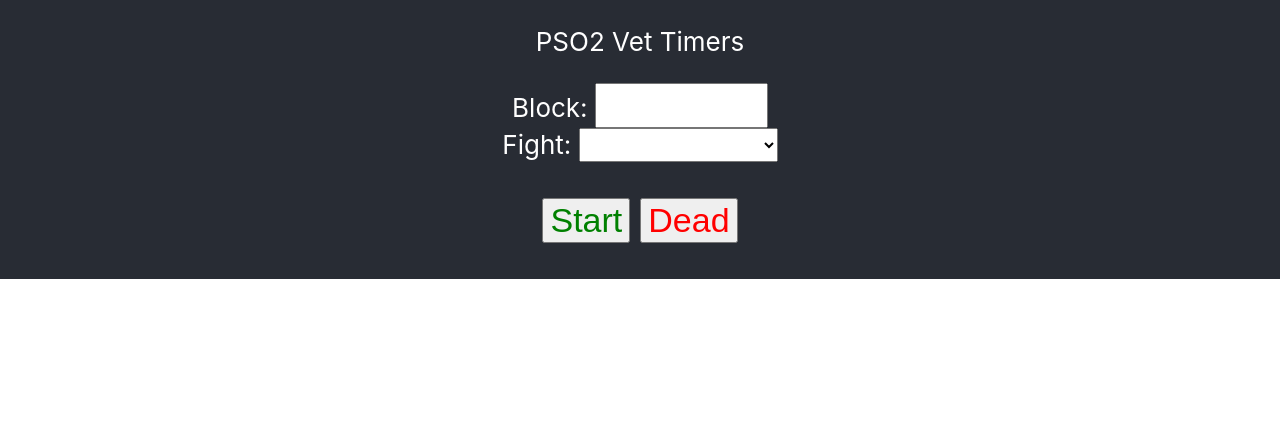
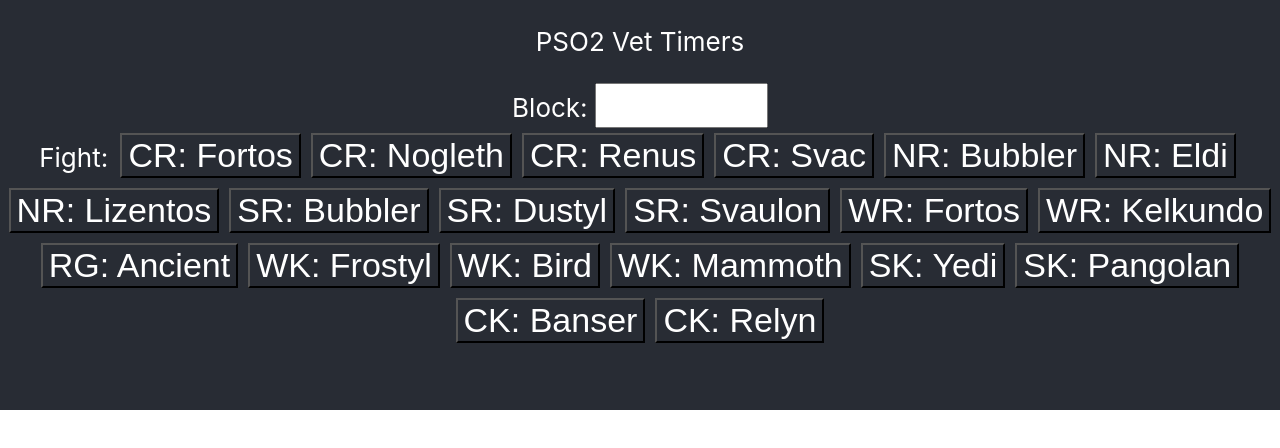
Before and after one commit to dylanboor/pso2timer, a React (Create React App) app: page / in a window 1280 px wide. Shown: the top 448 px of the page. Built offline with nearby package versions, Linux system fonts and the light colour scheme.

Commit message:
feat: new input format, restart buttons,...

```diff
--- a/src/App.css
+++ b/src/App.css
@@ -17,24 +17,37 @@
   color: #61dafb;
 }
 
-table, th, td {
+table,
+th,
+td {
   font-size: calc(10px + 2vmin);
   color: white;
   align-items: center;
   border: 1px solid white;
-  padding: 10px
+  padding: 10px;
 }
 
 input[type="text"] {
   font-size: calc(10px + 3vmin);
   width: 165px;
-  text-align: center
+  text-align: center;
 }
 
 button {
+  background-color: #282c34;
   font-size: calc(10px + 3vmin);
   text-align: center;
   margin: 5px;
+  color: white;
+}
+
+.actionButton {
+  background-color: #282c34;
+  font-size: calc(10px + 1vmin);
+  /* text-align: center; */
+  /* margin: 5px; */
+  color: white;
+  height: 55px;
 }
 
 button[id="Start_Button"] {
@@ -46,13 +59,12 @@
 }
 
 .redText {
-  color: red
+  color: red;
 }
 
 .greenText {
-  color: green
+  color: green;
 }
-
 
 select {
   font-size: calc(10px + 2vmin);
--- a/src/App.js
+++ b/src/App.js
@@ -2,7 +2,7 @@
 import "./App.css";
 import { findTimer, formatTimerDisplay } from "./helpers/helpers";
 import BlockTextInput from "./Input/BlockTextInput";
-import TimerSelectInput from "./Input/TimerSelectInput";
+import TimerButtons from "./Input/TimerButtons";
 import constants from "./constants.json";
 
 export default class App extends React.Component {
@@ -10,7 +10,6 @@
     super(props);
     this.state = {
       block: "",
-      timerName: "",
       timers: [],
     };
     this.timer = 0;
@@ -20,10 +19,10 @@
     this.setState({ [target]: value });
   };
 
-  handleStart = () => {
-    let { block, timerName, timers } = this.state;
+  handleNew = (timerName) => {
+    let { block, timers } = this.state;
     let newTimers = [...timers];
-
+    console.log(timerName);
     // TODO: ? If same timer already exists, what do?
     // if (findTimer({block: block, timerName: timerName}, newTimers)) {
     //   console.log('found already');
@@ -34,6 +33,10 @@
     //   this.setState({timers: newTimers})
     // } else {
     //   console.log(`adding new timer`);
+    // TODO add actual form validation by treating all the timer buttons as submits
+    if (!block) {
+      return;
+    }
     console.log("Adding new kill timer until dead");
     newTimers.push({
       timerName: timerName,
@@ -49,16 +52,13 @@
     }
   };
 
-  handleKilled = () => {
-    let { block, timerName, timers } = this.state;
+  handleKilled = (timer) => {
+    let { timers } = this.state;
     let newTimers = [...timers];
 
-    let result = findTimer({ block: block, timerName: timerName }, newTimers);
+    let result = findTimer(timer, newTimers);
     console.log(result);
     if (result && !result.dead) {
-      console.log(
-        `Killed- Setting respawn timer to 5 minutes for ${timerName} on Block ${block}`
-      );
       newTimers[newTimers.indexOf(result)].clearTime = result.time;
       newTimers[newTimers.indexOf(result)].time = 300;
       newTimers[newTimers.indexOf(result)].dead = true;
@@ -74,6 +74,21 @@
     this.setState({ timers: newTimers });
 
     console.log(this.state);
+  };
+
+  handleRestart = (timer) => {
+    let { timers } = this.state;
+    let newTimers = [...timers];
+
+    let result = findTimer(timer, newTimers);
+
+    if (result && result.dead) {
+      newTimers[newTimers.indexOf(result)].clearTime = result.clearTime;
+      newTimers[newTimers.indexOf(result)].time = 0;
+      newTimers[newTimers.indexOf(result)].dead = false;
+    }
+
+    this.setState({ timers: newTimers });
   };
 
   startTimer = () => {
@@ -95,7 +110,7 @@
     this.setState({ timers: newTimers });
   };
 
-  // TODO if click a table row, select that block+dropdown state
+  // TODO: Install tailwind, typescript?
   render() {
     let { timers } = this.state;
     return (
@@ -106,18 +121,7 @@
             id="block-text-input"
             handleChange={this.handleChange}
           />
-          <TimerSelectInput
-            id="timer-select-input"
-            handleChange={this.handleChange}
-          />
-          <center>
-            <button id="Start_Button" onClick={() => this.handleStart()}>
-              {constants.START_BUTTON_TEXT}
-            </button>
-            <button id="Dead_Button" onClick={() => this.handleKilled()}>
-              {constants.DEAD_BUTTON_TEXT}
-            </button>
-          </center>
+          <TimerButtons id="timer-select-input" handleClick={this.handleNew} />
           <br />
         </header>
         <br />
@@ -128,8 +132,7 @@
                 <th>Region/Block</th>
                 <th>Timer Name</th>
                 <th>Time</th>
-                {/* <th>Copy</th> */}
-                <th>Delete</th>
+                <th>Actions</th>
               </tr>
               {timers &&
                 timers.length > 0 &&
@@ -147,13 +150,27 @@
                         timer.clearTime
                       )}
                     </td>
-                    {/* <td>C</td> */}
                     <td>
                       <button
+                        className="actionButton"
+                        id={`Killed_Button-${index}`}
+                        onClick={() => this.handleKilled(timer, index)}
+                      >
+                        💀
+                      </button>
+                      <button
+                        className="actionButton"
+                        id={`Restart_Button-${index}`}
+                        onClick={() => this.handleRestart(timer, index)}
+                      >
+                        🔄
+                      </button>
+                      <button
+                        className="actionButton"
                         id={`Delete_Button-${index}`}
                         onClick={() => this.handleDelete(index)}
                       >
-                        x
+                        &nbsp;&#128465;&nbsp;
                       </button>
                     </td>
                   </tr>
--- /dev/null
+++ b/src/Input/TimerButtons.js
@@ -0,0 +1,25 @@
+import React from "react";
+import { selectOptions } from "../helpers/selectOptions";
+import constants from "../constants.json";
+
+export default function TimerButtons({ handleClick, ...props }) {
+  return (
+    <div>
+      {constants.TIMER_SELECT_INPUT_LABEL}&nbsp;
+      {selectOptions.map((entry) => {
+        return (
+          <button
+            name={`timer-${entry.value}`}
+            key={entry.value}
+            onClick={(e) => handleClick(entry.value)}
+            {...props}
+          >
+            {entry.name}
+          </button>
+        );
+      })}
+      <br />
+      <br />
+    </div>
+  );
+}
--- a/src/Input/TimerSelectInput.js
+++ /dev/null
@@ -1,20 +0,0 @@
-import React from 'react';
-import { selectOptions } from '../helpers/selectOptions';
-import constants from '../constants.json';
-
-export default function TimerSelectInput({ handleChange, ...props }) {
-  return (
-    <div>
-      <label>
-        {constants.TIMER_SELECT_INPUT_LABEL}&nbsp;
-        <select name="timer-select" onChange={(e) => handleChange('timerName', e.target.value || null)} {...props}>
-          <option value=""></option>
-          {selectOptions.map(entry => {
-            return <option value={entry.value}>{entry.name}</option>
-          })}
-        </select>
-      </label>
-      <br /><br />
-    </div>
-  )
-}
--- a/src/helpers/helpers.js
+++ b/src/helpers/helpers.js
@@ -28,7 +28,14 @@
     }
   }
   if (!isDead) {
-    return formatTimerString(seconds);
+    return (
+      <div>
+        {formatTimerString(seconds)}{" "}
+        {clearTime && (
+          <span className="redText">({formatTimerString(clearTime)})</span>
+        )}
+      </div>
+    );
   }
 };
 
```
